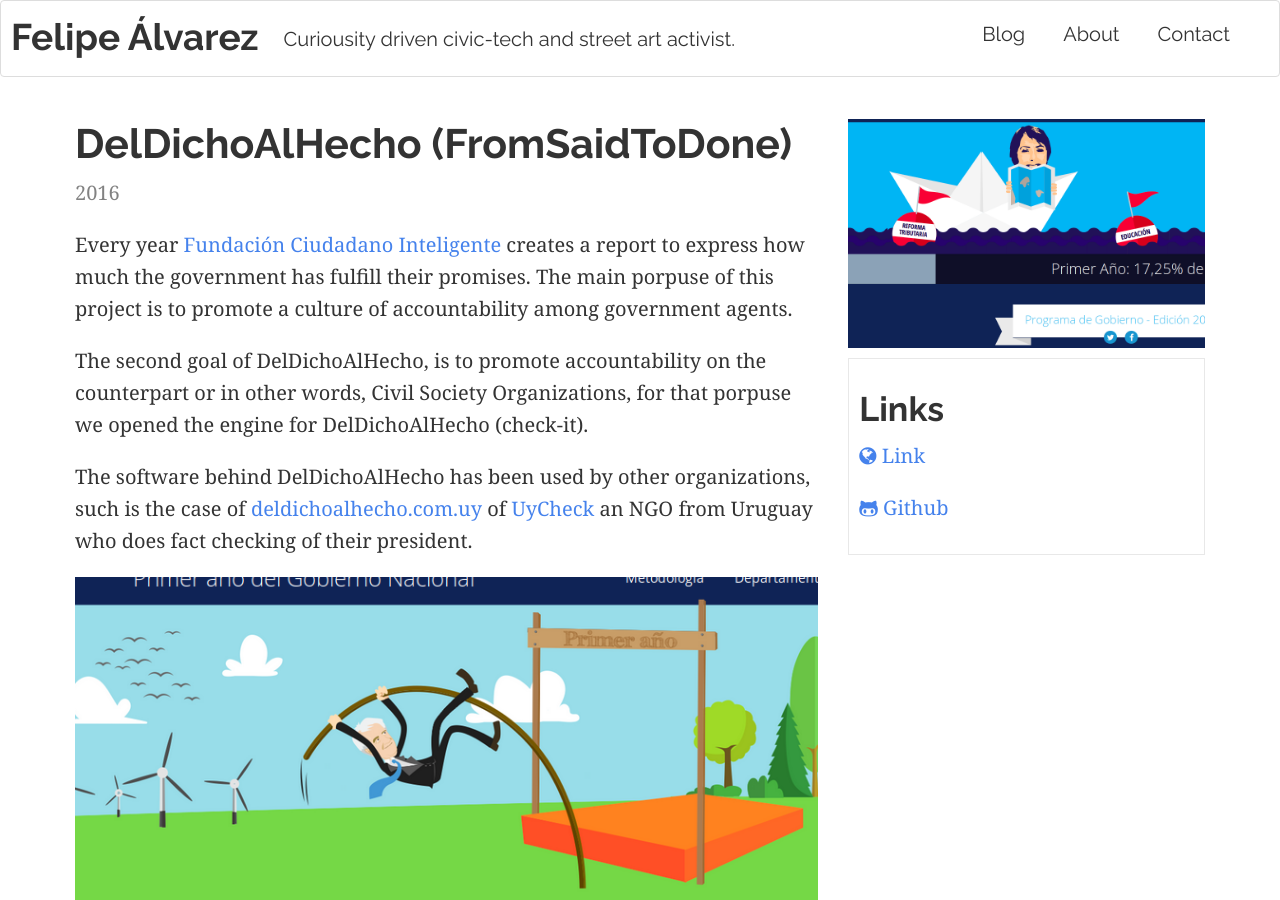
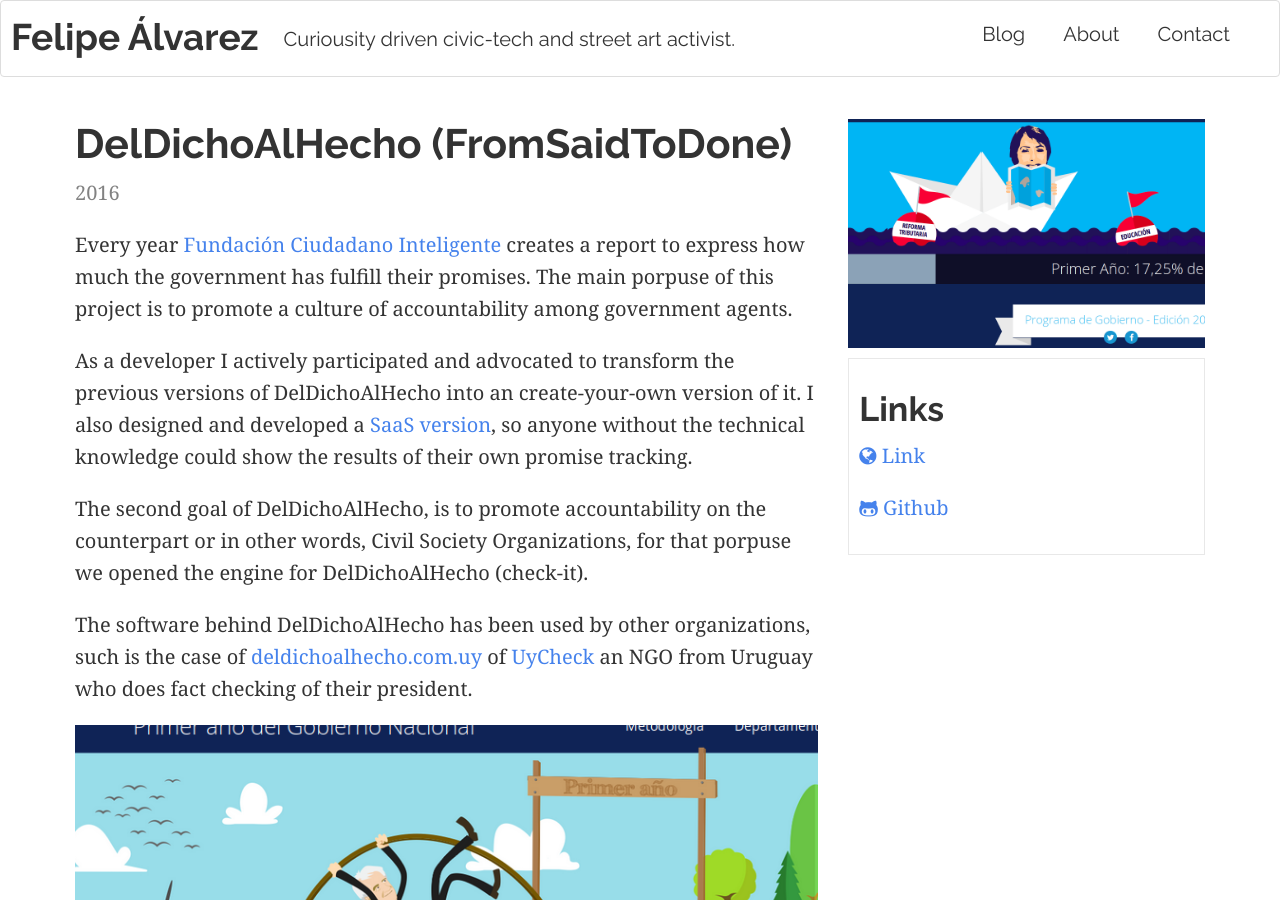
Before and after one commit to lfalvarez/portfolio, a Jekyll site: the page built from _posts/2016-06-12-ddah.markdown, in a window 1280 px wide and 900 px high. Built offline with Jekyll 4.4.1, drawn with Linux system fonts in a browser that asks for light colours.

Commit message:
Improving DDAH

```diff
--- a/_posts/2016-06-12-ddah.markdown
+++ b/_posts/2016-06-12-ddah.markdown
@@ -14,6 +14,8 @@
 ---
 Every year [Fundación Ciudadano Inteligente](http://ciudadanointeligente.org) creates a report to express how much the government has fulfill their promises. The main porpuse of this project is to promote a culture of accountability among government agents.
 
+As a developer I actively participated and advocated to transform the previous versions of DelDichoAlHecho into an create-your-own version of it. I also designed and developed a [SaaS version](http://sas.deldichoalhecho.cl), so anyone without the technical knowledge could show the results of their own promise tracking.
+
 The second goal of DelDichoAlHecho, is to promote accountability on the counterpart or in other words, Civil Society Organizations, for that porpuse we opened the engine for DelDichoAlHecho (check-it).
 
 The software behind DelDichoAlHecho has been used by other organizations, such is the case of [deldichoalhecho.com.uy](http://1anogobiernonacional.deldichoalhecho.com.uy/) of [UyCheck](http://uycheck.com/noticias/) an NGO from Uruguay who does fact checking of their president.
```
